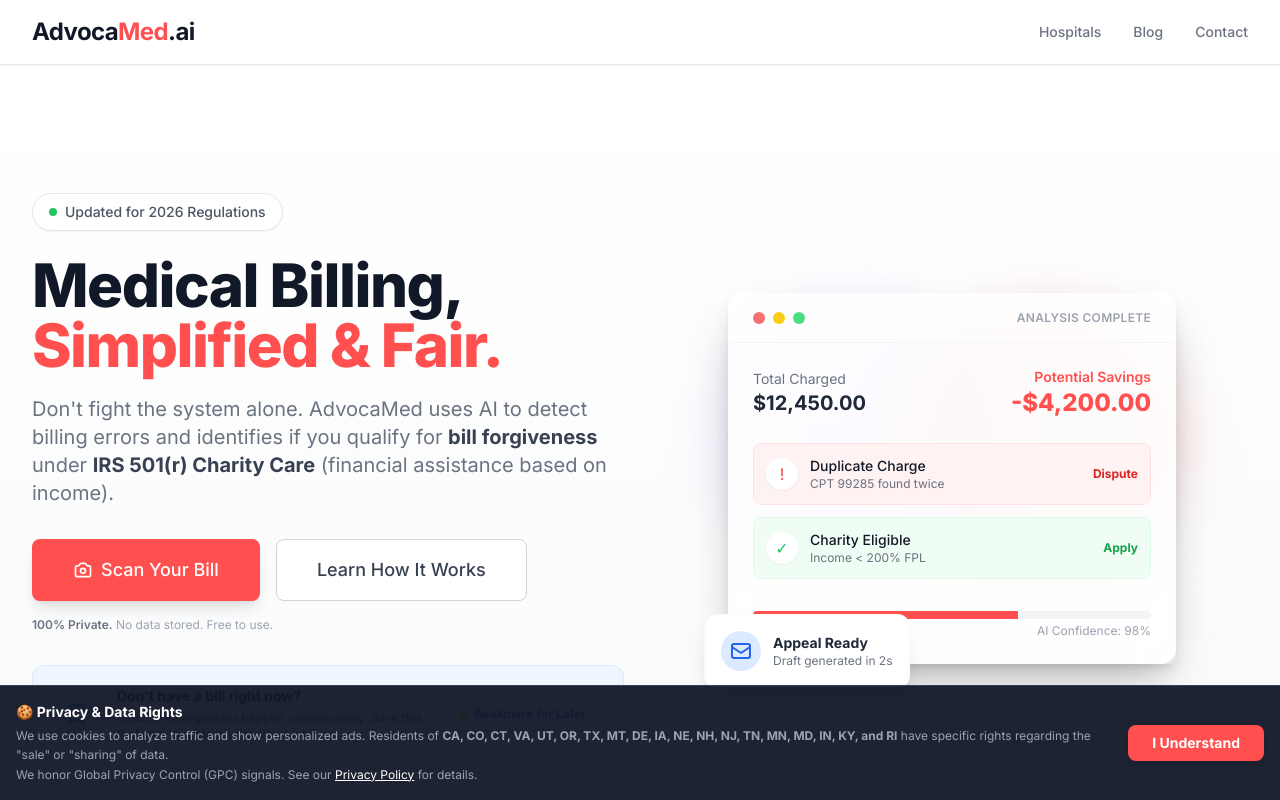
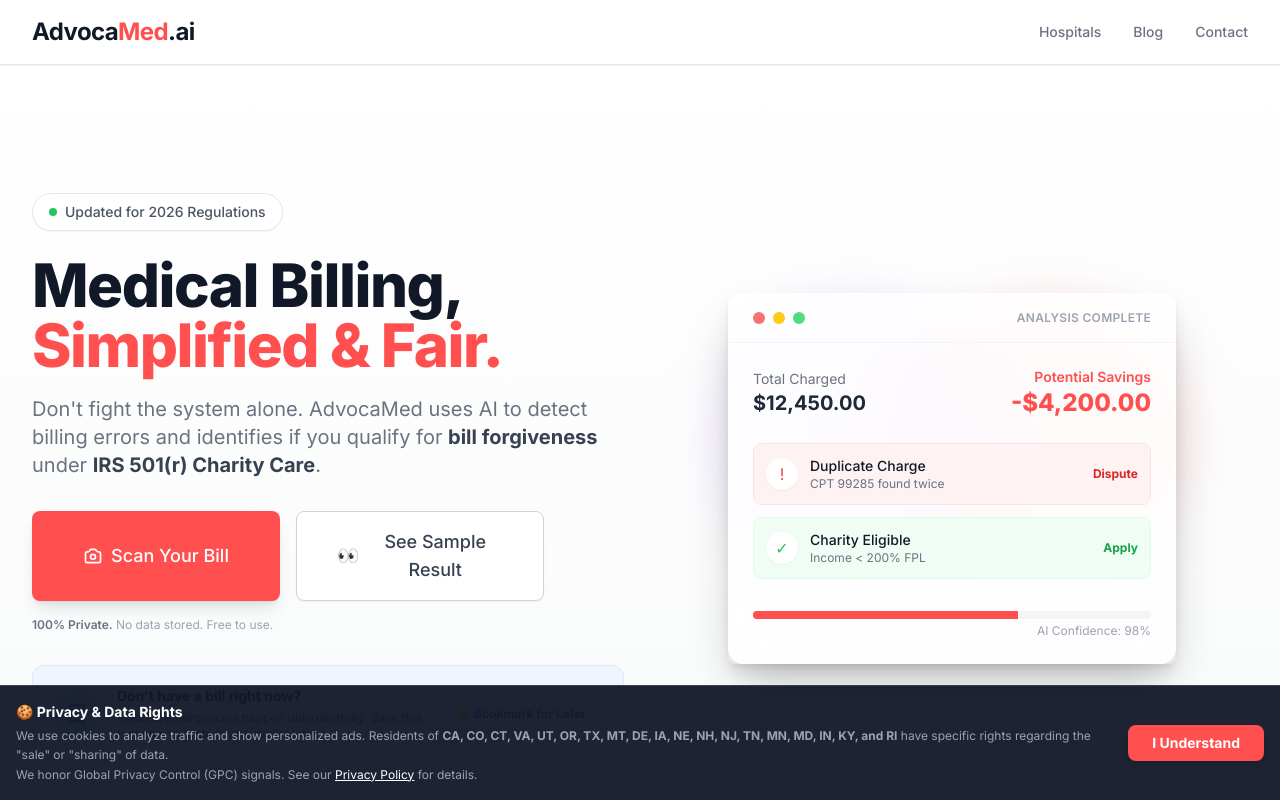
Before and after one commit to gkswjdgb/advocamed-ai, a React (Vite) app in the folder advocamed.ai/: page / in a window 1280 px wide. Shown: the top 800 px of the page. Built offline with nearby package versions, Linux system fonts and the light colour scheme.

Commit message:
Update Hero.tsx

```diff
--- a/advocamed.ai/components/Hero.tsx
+++ b/advocamed.ai/components/Hero.tsx
@@ -3,9 +3,10 @@ import { SaveForLater } from './SaveForLater';
 
 interface HeroProps {
   onStart: () => void;
+  onDemo: () => void;
 }
 
-export const Hero: React.FC<HeroProps> = ({ onStart }) => {
+export const Hero: React.FC<HeroProps> = ({ onStart, onDemo }) => {
   return (
     <div className="relative overflow-hidden bg-gradient-to-b from-white to-gray-50">
       <div className="max-w-7xl mx-auto pt-20 pb-16 px-4 sm:px-6 lg:px-8 lg:pt-32">
@@ -22,22 +23,22 @@ export const Hero: React.FC<HeroProps> = ({ onStart }) => {
               <span className="block text-primary">Simplified & Fair.</span>
             </h1>
             <p className="mt-3 text-base text-gray-500 sm:mt-5 sm:text-xl lg:text-lg xl:text-xl leading-relaxed">
-              Don't fight the system alone. AdvocaMed uses AI to detect billing errors and identifies if you qualify for <strong className="text-gray-700">bill forgiveness</strong> under <strong className="text-gray-700">IRS 501(r) Charity Care</strong> (financial assistance based on income).
+              Don't fight the system alone. AdvocaMed uses AI to detect billing errors and identifies if you qualify for <strong className="text-gray-700">bill forgiveness</strong> under <strong className="text-gray-700">IRS 501(r) Charity Care</strong>.
             </p>
             <div className="mt-8 sm:max-w-lg sm:mx-auto sm:text-center lg:text-left lg:mx-0">
               <div className="flex flex-col sm:flex-row gap-4">
                 <button
                   onClick={onStart}
-                  className="flex items-center justify-center px-8 py-3 border border-transparent text-base font-medium rounded-lg text-white bg-primary hover:bg-primaryHover shadow-lg hover:shadow-xl transition-all duration-200 md:py-4 md:text-lg md:px-10"
+                  className="flex-1 flex items-center justify-center px-8 py-3 border border-transparent text-base font-medium rounded-lg text-white bg-primary hover:bg-primaryHover shadow-lg hover:shadow-xl transition-all duration-200 md:py-4 md:text-lg md:px-10"
                 >
                   <svg className="w-5 h-5 mr-2" fill="none" stroke="currentColor" viewBox="0 0 24 24"><path strokeLinecap="round" strokeLinejoin="round" strokeWidth="2" d="M3 9a2 2 0 012-2h.93a2 2 0 001.664-.89l.812-1.22A2 2 0 0110.07 4h3.86a2 2 0 011.664.89l.812 1.22A2 2 0 0018.07 7H19a2 2 0 012 2v9a2 2 0 01-2 2H5a2 2 0 01-2-2V9z"></path><path strokeLinecap="round" strokeLinejoin="round" strokeWidth="2" d="M15 13a3 3 0 11-6 0 3 3 0 016 0z"></path></svg>
                   Scan Your Bill
                 </button>
                 <button
-                    onClick={() => document.getElementById('seo-content')?.scrollIntoView({ behavior: 'smooth' })}
-                    className="flex items-center justify-center px-8 py-3 border border-gray-300 text-base font-medium rounded-lg text-gray-700 bg-white hover:bg-gray-50 md:py-4 md:text-lg md:px-10"
+                    onClick={onDemo}
+                    className="flex-1 flex items-center justify-center px-8 py-3 border border-gray-300 text-base font-medium rounded-lg text-gray-700 bg-white hover:bg-gray-50 md:py-4 md:text-lg md:px-10 transition-all active:scale-95 shadow-sm"
                 >
-                    Learn How It Works
+                    <span className="mr-2">👀</span> See Sample Result
                 </button>
               </div>
               <p className="mt-4 text-xs text-gray-400">
@@ -45,7 +46,6 @@ export const Hero: React.FC<HeroProps> = ({ onStart }) => {
               </p>
             </div>
 
-            {/* Retention Strategy: Save for Later */}
             <SaveForLater />
 
           </div>
@@ -53,13 +53,10 @@ export const Hero: React.FC<HeroProps> = ({ onStart }) => {
           {/* Right Column: Visual Mockup */}
           <div className="mt-12 relative sm:max-w-lg sm:mx-auto lg:mt-0 lg:max-w-none lg:mx-0 lg:col-span-6 lg:flex lg:items-center">
             <div className="relative mx-auto w-full rounded-lg shadow-lg lg:max-w-md">
-                {/* Background Blobs */}
                 <div className="absolute top-0 -left-4 -right-4 w-72 h-72 bg-purple-100 rounded-full mix-blend-multiply filter blur-xl opacity-70 animate-blob"></div>
                 <div className="absolute top-0 -right-4 w-72 h-72 bg-red-100 rounded-full mix-blend-multiply filter blur-xl opacity-70 animate-blob animation-delay-2000"></div>
 
-                {/* Dashboard Card - Glassmorphism */}
                 <div className="relative block w-full bg-white bg-opacity-80 backdrop-filter backdrop-blur-lg rounded-2xl shadow-2xl border border-white/50 overflow-hidden transform transition-all hover:scale-[1.02] duration-500">
-                    {/* Header */}
                     <div className="px-6 py-4 border-b border-gray-100 flex items-center justify-between">
                         <div className="flex items-center space-x-2">
                             <div className="w-3 h-3 bg-red-400 rounded-full"></div>
@@ -69,9 +66,7 @@ export const Hero: React.FC<HeroProps> = ({ onStart }) => {
                         <div className="text-xs font-semibold text-gray-400 uppercase tracking-wide">Analysis Complete</div>
                     </div>
 
-                    {/* Content */}
                     <div className="p-6 space-y-6">
-                        {/* Stat Row */}
                         <div className="flex items-center justify-between">
                             <div>
                                 <p className="text-sm text-gray-500">Total Charged</p>
@@ -83,7 +78,6 @@ export const Hero: React.FC<HeroProps> = ({ onStart }) => {
                             </div>
                         </div>
 
-                        {/* List Items */}
                         <div className="space-y-3">
                             <div className="flex items-center justify-between p-3 bg-red-50 rounded-lg border border-red-100">
                                 <div className="flex items-center">
@@ -107,26 +101,12 @@ export const Hero: React.FC<HeroProps> = ({ onStart }) => {
                             </div>
                         </div>
 
-                        {/* Action Button */}
                         <div className="pt-2">
                              <div className="w-full h-2 bg-gray-100 rounded-full overflow-hidden">
                                  <div className="h-full bg-primary w-2/3"></div>
                              </div>
                              <p className="text-right text-xs text-gray-400 mt-1">AI Confidence: 98%</p>
                         </div>
-                    </div>
-                </div>
-
-                {/* Floating Elements for depth */}
-                <div className="absolute -bottom-6 -left-6 bg-white p-4 rounded-xl shadow-xl border border-gray-50 animate-float">
-                    <div className="flex items-center space-x-3">
-                         <div className="h-10 w-10 bg-blue-100 rounded-full flex items-center justify-center text-blue-600">
-                             <svg className="w-6 h-6" fill="none" stroke="currentColor" viewBox="0 0 24 24"><path strokeLinecap="round" strokeLinejoin="round" strokeWidth="2" d="M3 8l7.89 5.26a2 2 0 002.22 0L21 8M5 19h14a2 2 0 002-2V7a2 2 0 00-2-2H5a2 2 0 00-2 2v10a2 2 0 002 2z"></path></svg>
-                         </div>
-                         <div>
-                             <p className="text-sm font-bold text-gray-800">Appeal Ready</p>
-                             <p className="text-xs text-gray-500">Draft generated in 2s</p>
-                         </div>
                     </div>
                 </div>
             </div>
```
